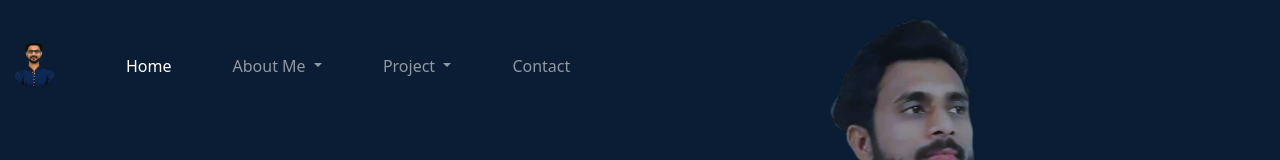
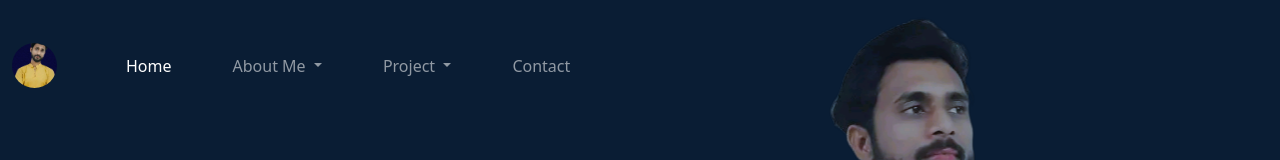
Before and after one commit to PrasenjitMondal-code/Prasenjit-Portfolio-website, a plain HTML site: page index.html in a window 1280 px wide. Shown: the top 160 px of the page. Drawn offline with nearby package versions, Linux system fonts and the light colour scheme.

Commit message:
Update index.html

```diff
--- a/index.html
+++ b/index.html
@@ -254,7 +254,7 @@
 
    <nav class="navbar navbar-expand-sm bg-dark navbar-dark">
     <div class="container-fluid">
-      <a class="navbar-brand" href="#"><img class="rounded-circle" src="img/media_result_20220529_9aa396ed-f903-49c6-abaa-fd75f4852a831.png"></a>
+      <a class="navbar-brand" href="#"><img class="rounded-circle" src="img/1657389155357-removebg-preview1.jpg"></a>
       <button class="navbar-toggler" type="button" data-bs-toggle="collapse" data-bs-target="#navbarSupportedContent" aria-controls="navbarSupportedContent" aria-expanded="false" aria-label="Toggle navigation">
         <span class="navbar-toggler-icon"></span>
       </button>
```
